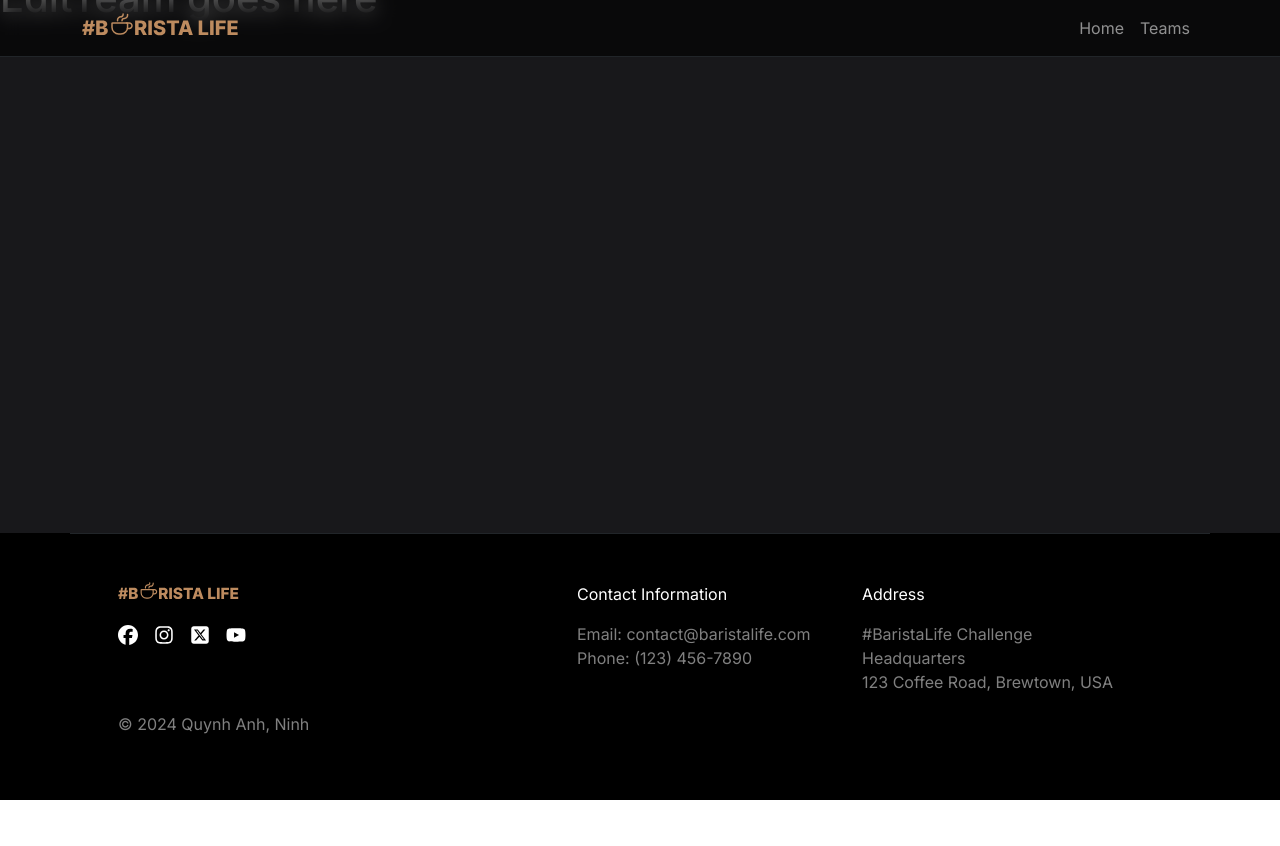
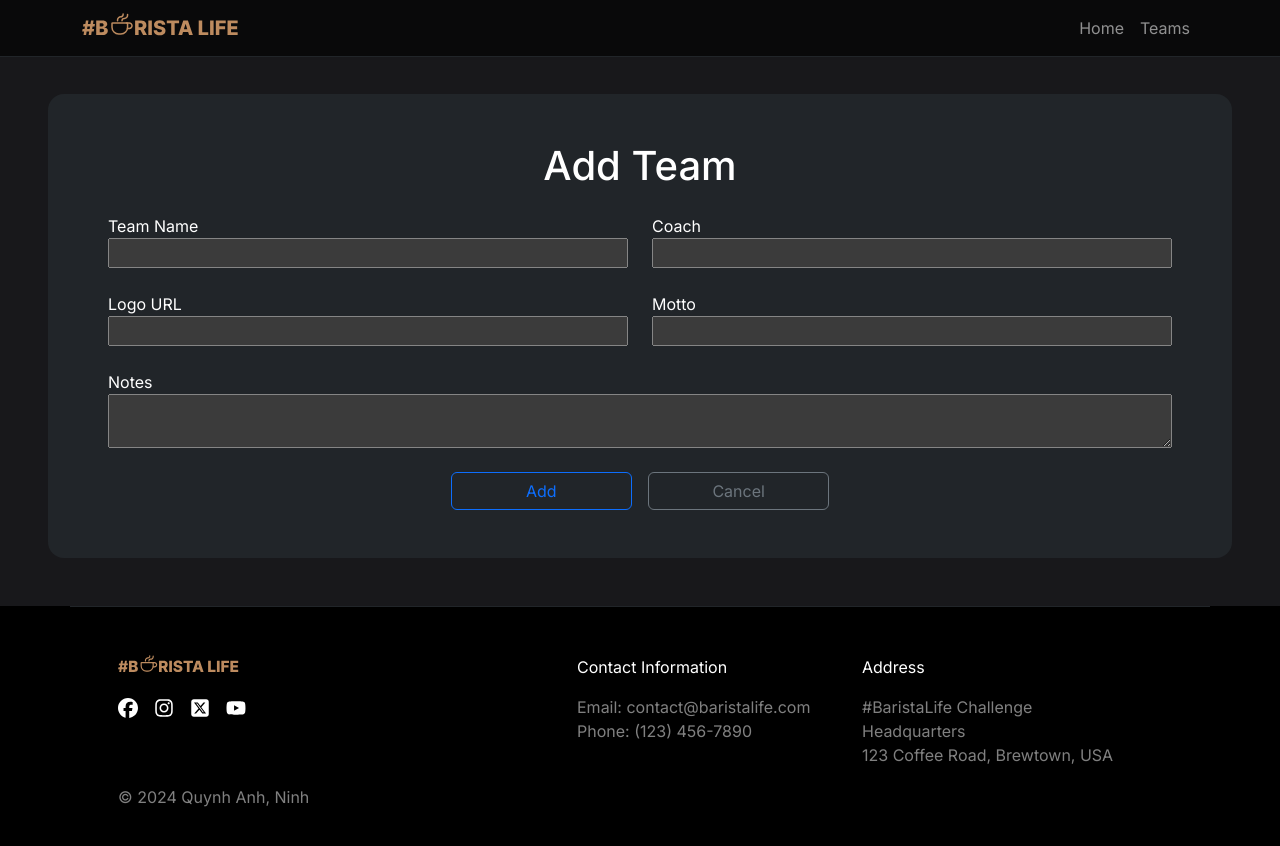
Before and after one commit to annabel-anh/barista-life-challenge, a React (Vite) app: page /add-team in a window 1280 px wide. Shown: the top 846 px of the page. Before the commit the page ends 800 px from the top, so only its background shows below. Built offline with nearby package versions, Linux system fonts and the light colour scheme.

Commit message:
form version1

```diff
--- a/src/views/App/App.jsx
+++ b/src/views/App/App.jsx
@@ -15,9 +15,9 @@ export default function App() {
                     <Route path='/' element={<HomePage />} />
                     <Route path='/teams' element={ <TeamPage />}/>
                     {/*Edit team*/}
-                    <Route path='/edit-team/:id' element={<EditTeam />}/>
+                    <Route path='/edit-team/:id' element={<EditTeam isCreate={false} />}/>
                     {/*Add team */}
-                    <Route path='/add-team' element={<EditTeam />}/>
+                    <Route path='/add-team' element={<EditTeam isCreate={true}/>}/>
                     <Route path='*' element={<NotFound />}/>
                 </Route>
             </Routes>
--- a/src/views/TeamPage/EditTeam.jsx
+++ b/src/views/TeamPage/EditTeam.jsx
@@ -1,7 +1,99 @@
-export default function EditTeam() {
+import {useContext} from 'react';
+import {useParams, useNavigate} from 'react-router-dom';
+import {useForm} from 'react-hook-form';
+import Button from 'react-bootstrap/Button';
+import {TeamContext} from '../../../services/teamContext.jsx';
+
+
+export default function EditTeam({isCreate}) {
+    const {api} = useContext(TeamContext)
+    const navigate = useNavigate()
+    const {id} = useParams()
+    const title = isCreate ? 'Add Team' : 'Edit Team'
+
+    const {
+        register,
+        handleSubmit,
+        formState: {errors}
+    } = useForm()
+
+    const onSubmit = (data) => console.log(data)
+
+    const form = (
+        <form
+            onSubmit={handleSubmit(onSubmit)}
+            data-bs-theme="dark"
+            className='container d-lg-grid mt-4 text-start'
+        >
+            <div className='row'>
+                <div className='d-flex flex-column col-md-6 mb-4'>
+                    <label>Team Name</label>
+                    <input
+                        type="text"
+                        name="name"
+                        {...register("name", {required: true})}
+                    />
+                </div>
+                <div className='d-flex flex-column col-md-6 mb-4'>
+                    <label>Coach</label>
+                    <input
+                        type="text"
+                        name="coachName"
+                        {...register("coachName", {required: false})}
+                    />
+                </div>
+            </div>
+            <div className="row">
+                <div className='d-flex flex-column col-md-6 mb-4'>
+                    <label>Logo URL</label>
+                    <input
+                        type="text"
+                        name="logoUrl"
+                        {...register("logoUrl", {required: false})}
+                    />
+                </div>
+                <div className='d-flex flex-column col-md-6 mb-4'>
+                    <label>Motto</label>
+                    <input
+                        type="text"
+                        name="motto"
+                        {...register("motto", {required: false})}
+                    />
+                </div>
+            </div>
+            <div className='d-flex flex-column mb-4'>
+                <label>Notes</label>
+                <textarea
+                    name="notes"
+                    {...register("notes", {required: false})}
+                />
+            </div>
+            <div className='row justify-content-center'>
+                <Button
+                    type='submit'
+                    variant='btn btn-outline-primary'
+                    className='col-md-2 me-md-3 mb-3 mb-md-0'
+                >
+                    {isCreate ? 'Add' : 'Save'
+                }</Button>
+                <Button
+                    variant='btn btn-outline-secondary'
+                    className='col-md-2'
+                >
+                    Cancel
+                </Button>
+            </div>
+        </form>
+    )
+
     return (
-        <>
-            <h1>EditTeam goes here</h1>
-        </>
+        <div className="container-fluid p-5">
+            <div className="mt-4 pt-5">
+                <div className="col-md-12 bg-dark p-5 rounded-4 text-center">
+                    <h1>{title}</h1>
+                    {form}
+                </div>
+            </div>
+        </div>
     )
 }
```
